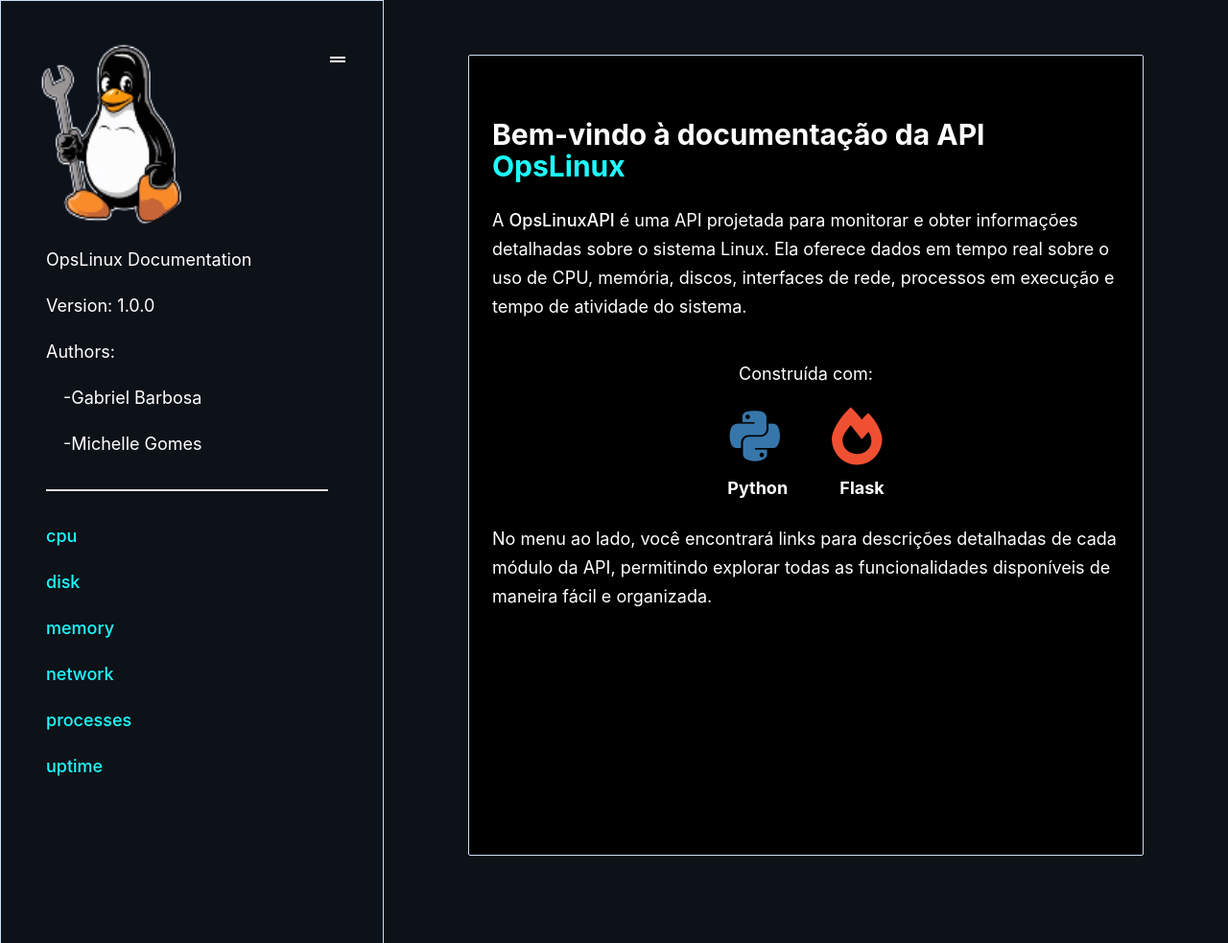
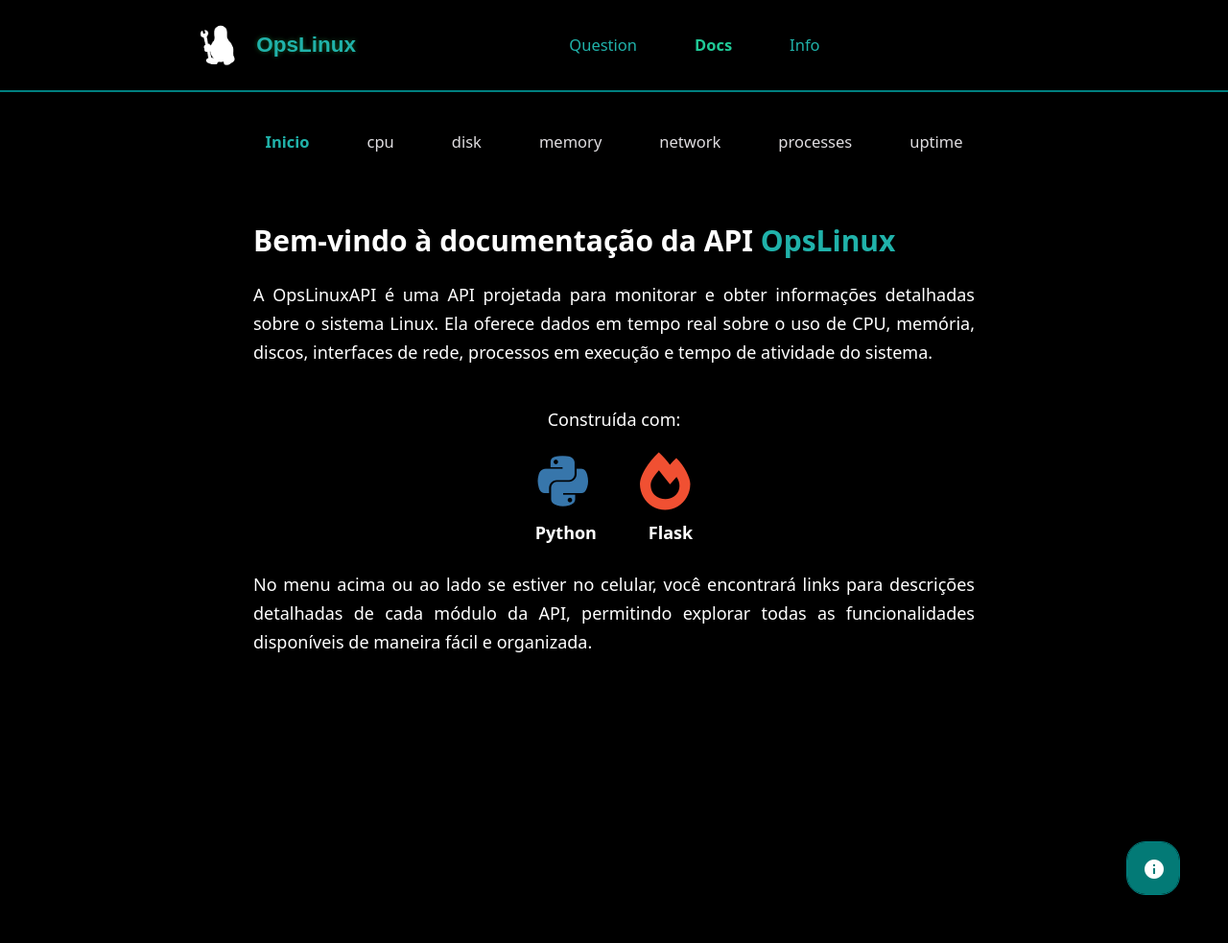
Before and after one commit to michelleGomes85/OpsLinux, a Flask app: page /doc in a window 1280 px wide. Shown: the whole page at 96% size. Run offline with Flask 3, Linux system fonts and the light colour scheme; some libraries are stand-ins or nearby versions.

Commit message:
styling the documentation page

```diff
--- a/app.py
+++ b/app.py
@@ -23,9 +23,13 @@
 
 PROJECT_INFO = {
     "name": "OpsLinux",
-    "version": "1.0.0",
-    "authors": ["Gabriel Barbosa", "Michelle Gomes"],
+    "version": "0.0.2",
+    "authors": [
+        {"name": "Gabriel Barbosa", "github": "https://github.com/GabrielBarbosaAfo"},
+        {"name": "Michelle Gomes", "github": "https://github.com/michelleGomes85"}
+    ],
     "last_modified": datetime.now().strftime("%d/%m/%Y"),
+    "gitrepo": "https://github.com/michelleGomes85/OpsLinux",
 }
 
 # Rota principal da documentação
@@ -94,4 +98,4 @@
 app.register_blueprint(uptime_bp, url_prefix='/uptime')
 
 if __name__ == '__main__':
-    app.run(host='0.0.0.0', port=5000)
+    app.run(debug=True, host='0.0.0.0', port=5000)
--- a/static/css/style.css
+++ b/static/css/styles_documentation.css
@@ -4,75 +4,59 @@
     box-sizing: border-box;
 }
 
-body {
-    background-color: #0D1118;
+.endpointsDoc li a.active {
+    color: #20B2AA !important;
+    font-weight: bold !important;
 }
 
-.sidenav.sidenav-fixed {
-    background-color: #0D1118;
-    overflow: auto;
-    scrollbar-width: none;
-    color: #fff;
-    border: 1px solid #cdddf4;
-    padding: 35px 15px 50px;
+.sidenav li a.active {
+    color: #20B2AA !important;
+    font-weight: bold !important;
 }
 
-.sidenav li,
-.sidenav li>a {
-    font-size: 1.2rem;
+.list-unstyled li:first-child a {
+    font-weight: normal !important;
+    color: #20B2AA !important;
 }
 
-.sidenav.sidenav-fixed li:last-child  {
-    padding-bottom: 100px;
+.list-unstyled li:first-child a:hover {
+    color: #20c997 !important;
+    font-weight: bolder !important;
+    transition: color 0.3s ease;
 }
 
-.container {
-    width: calc(100% - 400px) !important;
-    max-width: 1800px;
-    margin-left: 400px;
-    height: 90vh;
-    display: flex;
-    margin-top: 5vh;
-    justify-items: center;
+.list-unstyled li:nth-child(2) a {
+    color: #20c997 !important;
+    font-weight: bolder !important;
+    transition: color 0.3s ease;
 }
 
-.sidenav {
-    width: 400px;
+.endpointsDoc li a{
+    color: #dfdde0 !important;
 }
 
-.sidenav .user-view .circle {
-    width: 200px;
-    height: 200px;
+.second-menu {
+    padding: 20px 0;
 }
 
-.sidenav .user-view {
-    padding: 3px 3px 0;
-}
-
-.information {
-    padding: 0 32px;
-}
-
-.author-name {
-    padding: 0 50px;
-}
-
-.divider {
+main {
+    display: flex;
     align-items: center;
-    margin: 5px 32px !important;
-    display: inline-block;
-    width: 80%;
-    height: 2px;
-    color: #cdddf4;
+    justify-items: center;
+    justify-content: center;
 }
 
 .card {
-    border: 1px solid #cdddf4;
+    max-width: 1800px;
+    border: none !important;
     background-color: #000;
     color: #fff;
-    height: 85vh;
-    overflow: auto;
     display: flex;
+    text-align: justify;
+}
+
+.card:hover {
+    transform: none !important;
 }
 
 .card::-webkit-scrollbar {
@@ -96,7 +80,7 @@
 }
 
 .content-text span {
-    color: #1dfcfe;
+    color: #20B2AA;
 }
 
 .content-text p {
@@ -164,7 +148,7 @@
 
 .hljs-deletion, .hljs-number, .hljs-quote, .hljs-selector-class, .hljs-selector-id, .hljs-string, .hljs-template-tag, .hljs-type,
 .blue-text.text-lighten-2 {
-    color: #1dfcfe !important;
+    color: #20B2AA !important;
 }
 
 hr {
@@ -175,47 +159,41 @@
     transition: transform 0.3s ease !important;
 }
 
-.hidden-sidebar {
-    transform: translateX(-400px) !important;
+code {
+    color: #1dfcfe;
 }
 
-#toggle-sidebar {
-    position: fixed;
-    top: 50px;
-    z-index: 1000;
-    color: white;
-    cursor: pointer;
-    transition: left 0.3s ease, right 0.3s ease;
+.modal {
+    height: 100vh;
+    max-height: fit-content;
 }
 
-#toggle-sidebar.show {
-    left: 340px;
+.modal .modal-footer {
+    background-color: transparent;
 }
 
-#toggle-sidebar.hide {
-    position: fixed;
-    left: 50px !important;
-    top: 50px;
+.modal .modal-footer .btn, .modal .modal-footer .btn-large, .modal .modal-footer .btn-small, .modal .modal-footer .btn-flat {
+    margin: 15px 0;
 }
 
-@media screen and (max-width: 1000px) {
+.fixed-action-btn {
+    right: 50px;
+    bottom: 50px;
+}
 
-    .container {
-        width: 90vw !important;
-        max-width: 1800px;
-        margin-left: 0px;
-        height: 90vh;
-        display: flex;
-        margin-top: 5vh;
-        justify-items: center;
+.btn-floating.btn-large i {
+    background-color: #037a76 !important;
+    color: #fff;
+}
+
+@media screen and (max-width: 992px) {
+
+    .card {
+        max-width: 90vw;
     }
 
-    .sidenav.sidenav-fixed {
-        transform: none;
-    }
-
-    #toggle-sidebar.show {
-        left: 50px;
-        top: 50px;
+    .fixed-action-btn {
+        right: 20px;
+        bottom: 20px;
     }
 }
--- a/static/css/styles_homepage.css
+++ b/static/css/styles_homepage.css
@@ -10,11 +10,11 @@
 }
 
 header {
-    border-bottom: 2px solid #28a745;
+    border-bottom: 2px solid #008080;
 }
 
 .text-success {
-    color: #28a745 !important;
+    color: #20B2AA !important;
     font-size: 1.1rem;
 }
 
@@ -36,6 +36,18 @@
 .list-unstyled li:first-child a {
     font-weight: bolder !important;
     color: #20c997 !important;
+}
+
+li:has(.divider)  {
+    padding: 20px;
+}
+
+#mobile-menu li a {
+    color: #dfdde0 !important;
+}
+
+#mobile-menu li:first-child  a{
+    margin-top: 50px;
 }
 
 header span {
@@ -67,7 +79,7 @@
 }
 
 .card {
-    border: 1px solid #28a745 !important;
+    border: 1px solid #008080 !important;
     border-radius: 10px;
     transition: transform 0.3s ease;
 }
@@ -123,7 +135,7 @@
 
 .btn, .btn-large, .btn-small {
     background-color: transparent;
-    border: 1px solid #28a745;
+    border: 1px solid #008080;
     border-radius: 20px;
 }
 
@@ -167,7 +179,7 @@
     }
 
     a .material-icons {
-        color: #28a745;
+        color: #008080;
     }
 
     .card {
--- a/static/js/script.js
+++ /dev/null
@@ -1,40 +0,0 @@
-document.addEventListener('DOMContentLoaded', function() {
-    M.Sidenav.init(document.querySelectorAll('.sidenav'));
-});
-
-document.getElementById('toggle-sidebar').addEventListener('click', function () {
-    const sidenav = document.getElementById('slide-out');
-    const toggleButton = document.getElementById('toggle-sidebar');
-    const container = document.getElementsByClassName('container')[0];
-
-    if (sidenav.classList.contains('hidden-sidebar')) {
-        sidenav.classList.remove('hidden-sidebar');
-        toggleButton.style.left = "340px";
-        container.style.width = "calc(100% - 400px)";
-        container.style.marginLeft = "400px";
-    } else {
-        sidenav.classList.add('hidden-sidebar');
-        toggleButton.style.left = "50px";
-        container.style.width = "90vw";
-        container.style.marginLeft = "0px";
-    }
-});
-
-document.addEventListener('DOMContentLoaded', function () {
-    if (window.innerWidth <= 900) {
-        document.getElementById('slide-out').style.transform = "translateX(-400px)";
-        toggleButton.style.left = "50px";
-    }
-});
-
-function loadDoc(filename) {
-    fetch('/doc/' + filename)
-        .then(response => response.text())
-        .then(data => {
-            document.getElementById('doc-content').innerHTML = data;
-            hljs.highlightAll();
-        })
-        .catch(error => {
-            document.getElementById('doc-content').innerHTML = "<p class='center-align'>Document not found.</p>";
-        });
-}
--- /dev/null
+++ b/static/js/script_documentation.js
@@ -0,0 +1,40 @@
+function loadDoc(filename) {
+
+    // Remove o destaque de todos os links
+  document.querySelectorAll(".endpointsDoc a, .sidenav a").forEach((link) => {
+    link.classList.remove("active");
+  });
+
+  // Adiciona o destaque ao link clicado
+  const activeLink = document.getElementById(
+    `link-${filename.replace(".md", "")}`
+  );
+
+  const activeLinkMobile = document.getElementById(
+    `link-${filename.replace(".md", "")}-mobile`
+  );
+
+  if (activeLink) activeLink.classList.add("active");
+  if (activeLinkMobile) activeLinkMobile.classList.add("active");
+
+  if (filename == 'inicio')
+    return;
+
+  // Faz a requisição para carregar o conteúdo do documento
+  fetch("/doc/" + filename)
+    .then((response) => {
+      if (!response.ok) {
+        throw new Error("Document not found");
+      }
+      return response.text();
+    })
+    .then((data) => {
+      document.getElementById("doc-content").innerHTML = data;
+      hljs.highlightAll(); // Destaca o código, se houver
+    })
+    .catch((error) => {
+      document.getElementById("doc-content").innerHTML =
+        "<p class='center-align'>Document not found.</p>";
+      console.error("Error loading document:", error);
+    });
+}
--- a/static/js/script_homepage.js
+++ b/static/js/script_homepage.js
@@ -30,10 +30,17 @@
         });
     });
 
-    document.getElementById('limparPergunta').addEventListener('click', function() {
+    let clearQuestion = document.getElementById('limparPergunta');
+
+    if (clearQuestion) {
+        clearQuestion.addEventListener('click', function() {
             document.getElementById('pergunta').value = '';
         });
+    }
 
+    let sendQuestion = document.getElementById('enviarPergunta');
+
+    if (sendQuestion) {
 
         document.getElementById('enviarPergunta').onclick = async function (event) {
 
@@ -71,4 +78,5 @@
                 console.error('Erro:', error);
             }
         };
+    }
 });
--- a/templates/documentation.html
+++ b/templates/documentation.html
@@ -1,57 +1,108 @@
 <!DOCTYPE html>
-<html lang="en">
+<html lang="pt-BR">
+
 <head>
     <meta charset="UTF-8">
     <meta name="viewport" content="width=device-width, initial-scale=1.0">
-    <title>{{ project.name }} Documentation</title>
 
-    <link rel="shortcut icon" href="/static/images/fav.png" type="image/x-icon">
+    <title>OpsLinux</title>
+
+    <link rel="shortcut icon" href="/static/images/logo.png" type="image/x-icon">
+
+    <!-- Highlight.js para destacar código -->
+    <link rel="stylesheet" href="https://cdnjs.cloudflare.com/ajax/libs/highlight.js/11.8.0/styles/default.min.css">
+
+    <!-- Bootstrap CSS -->
+    <link href="https://cdn.jsdelivr.net/npm/bootstrap@5.3.0/dist/css/bootstrap.min.css" rel="stylesheet">
 
     <!-- Materialize CSS -->
     <link href="https://cdnjs.cloudflare.com/ajax/libs/materialize/1.0.0/css/materialize.min.css" rel="stylesheet">
-
-    <!-- Highlight.js para destacar código -->
-    <link rel="stylesheet" href="https://cdnjs.cloudflare.com/ajax/libs/highlight.js/11.8.0/styles/default.min.css">
 
     <!-- Font Awesome -->
     <link href="https://cdnjs.cloudflare.com/ajax/libs/font-awesome/6.0.0-beta3/css/all.min.css" rel="stylesheet">
 
     <link href="https://fonts.googleapis.com/icon?family=Material+Icons" rel="stylesheet">
 
-    <link rel="stylesheet" href="/static/css/style.css">
+    <!-- My CSS -->
+    <link rel="stylesheet" href="/static/css/styles_homepage.css">
+    <link rel="stylesheet" href="/static/css/styles_documentation.css">
 </head>
 
 <body>
+    <!-- Header -->
+    <header class="bg-dark">
+        <div class="container">
+            <div class="d-flex justify-content-between align-items-center py-3">
 
-    <div id="toggle-sidebar" class="show">
-        <i class="material-icons">drag_handle</i>
+                <div class="d-flex align-items-center">
+                    <div class="logo">
+                        <img src="/static/images/logo.png" alt="Logo" class="img-fluid" style="max-height: 50px;">
+                    </div>
+                    <span class="text-success ms-3 fs-4 fw-bold">OpsLinux</span>
                 </div>
 
-    <!-- Barra lateral fixa -->
-    <ul id="slide-out" class="sidenav sidenav-fixed">
+                <a href="#" data-target="mobile-menu" class="sidenav-trigger d-lg-none">
+                    <i class="material-icons">menu</i>
+                </a>
 
-        <li>
-            <div class="user-view">
-                <a href="/doc"><img src="/static/images/logo.png" alt="Logo" class="circle"></a>
-                <li class="information">{{ project.name }} Documentation</li>
-                <li class="information">Version: {{ project.version }}</li>
-                <li class="information">Authors: </li>
-                {% for author in project.authors %}
-                <li class="author-name">-{{ author }}</li>
-                {% endfor %}
+                <nav class="d-none d-lg-flex justify-content-center">
+                    <ul class="list-unstyled d-flex mb-0">
+                        <li class="mx-3"><a href="/" class="text-decoration-none text-success">Question</a></li>
+                        <li class="mx-3"><a href="/doc" class="text-decoration-none text-success">Docs</a></li>
+                        <li class="mx-3"><a href="#" class="text-decoration-none text-success">Info</a></li>
+                    </ul>
+                </nav>
             </div>
+        </div>
+    </header>
+
+    <!-- Segundo Menu -->
+    <nav class="d-none d-lg-flex justify-content-center second-menu">
+
+        <ul class="d-flex mb-0 endpointsDoc">
+
+            <li class="mx-3">
+                <a href="/doc" id="link-inicio" class="text-decoration-none text-success active">
+                Inicio
+                </a>
             </li>
 
+            {% for doc_file in doc_files %}
+                <li class="mx-3">
+                    <a href="#" id="link-{{ doc_file.replace('.md', '') }}" class="text-decoration-none text-success" onclick="loadDoc('{{ doc_file }}')">
+                        {{ doc_file.replace('.md', '') }}
+                    </a>
+                </li>
+            {% endfor %}
+        </ul>
+    </nav>
+
+    <!-- Menu Mobile -->
+    <ul class="sidenav" id="mobile-menu">
+        <li><a href="#" class="text-success">Question</a></li>
+        <li><a href="#" class="text-success">Docs</a></li>
+        <li><a href="#" class="text-success">Info</a></li>
+
         <li><div class="divider"></div></li>
+        <li><a class="subheader">Endpoints</a></li>
 
+        <li class="mx-3">
+            <a href="/doc" id="link-inicio-mobile" class="text-decoration-none text-success active">
+            Inicio
+            </a>
+        </li>
+
+        <!-- Links Dinâmicos -->
         {% for doc_file in doc_files %}
-            <li><a href="#" class="blue-text text-lighten-2" onclick="loadDoc('{{ doc_file }}')">{{ doc_file.replace('.md', '') }}</a></li>
+            <li class="mx-3">
+                <a href="#" id="link-{{ doc_file.replace('.md', '') }}-mobile" class="text-decoration-none text-success" onclick="loadDoc('{{ doc_file }}')">
+                    {{ doc_file.replace('.md', '') }}
+                </a>
+            </li>
         {% endfor %}
     </ul>
 
-    <!-- Conteúdo -->
-    <div class="container">
-        <div class="row">
+    <main>
         <div class="card">
             <div class="card-content">
                 <div id="doc-content">
@@ -77,24 +128,58 @@
                         </div>
 
                         <p>
-                                    No menu ao lado, você encontrará links para descrições detalhadas de cada módulo da API, permitindo explorar todas as funcionalidades disponíveis de maneira fácil e organizada.
+                            No menu acima ou ao lado se estiver no celular, você encontrará links para descrições detalhadas de cada módulo da API, permitindo explorar todas as funcionalidades disponíveis de maneira fácil e organizada.
                         </p>
                     </div>
 
                 </div>
             </div>
         </div>
+    </main>
+
+    <!-- Botão Fixo -->
+    <div class="fixed-action-btn">
+        <a class="btn-floating btn-large waves-effect waves-light bg-success" data-bs-toggle="modal" data-bs-target="#infoModal">
+            <i class="material-icons">info</i>
+        </a>
+    </div>
+
+    <!-- Modal -->
+    <div class="modal fade" id="infoModal" tabindex="-1" aria-labelledby="infoModalLabel" aria-hidden="true">
+        <div class="modal-dialog">
+            <div class="modal-content bg-dark text-light">
+                <div class="modal-header border-success">
+                    <h5 class="modal-title" id="infoModalLabel">Sobre a Documentação</h5>
+                    <button type="button" class="btn-close btn-close-white" data-bs-dismiss="modal" aria-label="Close"></button>
+                </div>
+                <div class="modal-body">
+                    <p><strong>Versão:</strong> {{ project.version }}</p>
+                    <p><strong>Autores:</strong>
+                        {% for author in project.authors %}
+                            <a target="_blank" href="{{ author.github }}" class="text-success">{{ author.name }}</a>{% if not loop.last %}, {% endif %}
+                        {% endfor %}
+                    </p>
+                    <p><strong>Repositório:</strong> <a target="_blank" href="{{ project.gitrepo }}" class="text-success">GitHub</a></p>
+                    <p><strong>Última Atualização:</strong> {{ project.last_modified }}</p>
+                </div>
+                <div class="modal-footer border-success">
+                    <button type="button" class="btn btn-secondary" data-bs-dismiss="modal">Fechar</button>
                 </div>
             </div>
+        </div>
+    </div>
+
+    <!-- Bootstrap JS -->
+    <script src="https://cdn.jsdelivr.net/npm/bootstrap@5.3.0/dist/js/bootstrap.bundle.min.js"></script>
 
     <!-- Materialize JS -->
     <script src="https://cdnjs.cloudflare.com/ajax/libs/materialize/1.0.0/js/materialize.min.js"></script>
 
+    <!-- Highlight.js - Gerar código formatado JSON -->
     <script src="https://cdnjs.cloudflare.com/ajax/libs/highlight.js/11.8.0/highlight.min.js"></script>
-
     <script>hljs.highlightAll();</script>
 
-    <script src="/static/js/script.js"></script>
-
+    <script src="/static/js/script_homepage.js"></script>
+    <script src="/static/js/script_documentation.js"></script>
 </body>
 </html>
```
Also changed, not shown: templates/documentation1.html (added, +100 -0 lines), docs/disk.md (line endings or trailing spaces). Lines whose indentation alone changed are shown as unchanged.
